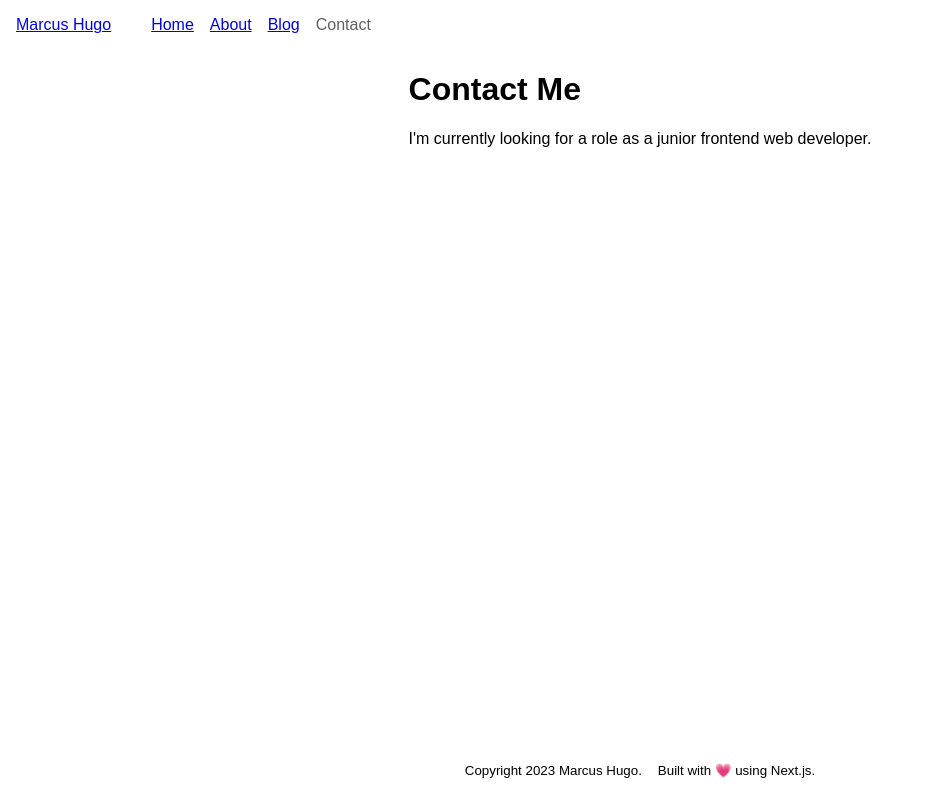
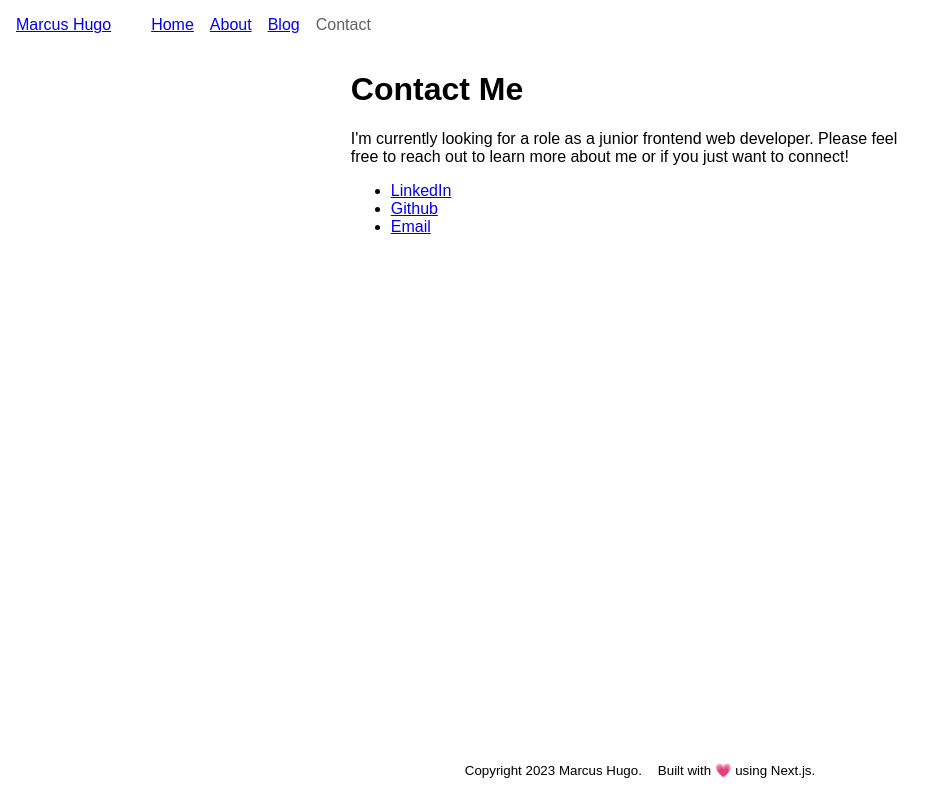
Before and after one commit to marcus-hugo/next.js-tutorial, a Next.js app: page /contact in a window 1280 px wide. Shown: the whole page, without its empty margins (0-943 px from the left). Built offline with nearby package versions, Linux system fonts and the light colour scheme.

Commit message:
updated content

```diff
--- a/pages/about.js
+++ b/pages/about.js
@@ -3,7 +3,9 @@ export default function About(props) {
     <main>
       <div>
         <h1>About Me</h1>
-        <p>Welcome to this amazing about page. Lorem ipsum dolor, sit amet consectetur adipisicing elit. Porro dolore officiis atque voluptas, quas, repellendus cum, magnam a alias unde reiciendis voluptates aliquam maxime laborum? Quae omnis eius impedit et?</p>
+        <p>I enjoy learing all things about web development. In every project, I strive for semantic HTML5, effecient CSS, and vanilla JavaScript, all the while keeping accessibilty, and a beautiful UI/UX in mind.</p>
+        <p>My background is in art, music, and auto mechanics. I've dabbled in painting, photography, music recording, sythesizers, and auto mechanics. I've always enjoyed technology. I think it's a very challenging field leaning more on the abstract.</p>
+        <p>I'm currently learning Eleventy, React, and now Next.js. When I'm not coding I enjoy watching movies and playing music.</p>
         <p>I have {props.repoCount} public repos on GitHub.</p>
         <a href="https://github.com/marcus-hugo" target="_blank" rel="noopener noreferrer">
           Visit my GitHub Profile
--- a/pages/contact.js
+++ b/pages/contact.js
@@ -5,7 +5,24 @@ export default function Contact() {
     <main>
       <div>
         <h1>Contact Me</h1>
-        <p>I'm currently looking for a role as a junior frontend web developer.</p>
+        <p>I'm currently looking for a role as a junior frontend web developer. Please feel free to reach out to learn more about me or if you just want to connect!</p>
+        <ul class="social-links-wrapper f jc-c g1">
+          <li>
+            <a class="social-icons__link" href="https://www.linkedin.com/in/marcus-hugo-27823b32" target="_blank" rel="noopener noreferrer">
+              <i class="bi bi-linkedin"></i>LinkedIn
+            </a>
+          </li>
+          <li>
+            <a class="social-icons__link" href="https://github.com/marcus-hugo" target="_blank" rel="noopener noreferrer">
+              <i class="bi bi-github"></i>Github
+            </a>
+          </li>
+          <li>
+            <a class="social-icons__link" href="mailto:phantomboss300@yahoo.com">
+              <i class="bi bi-envelope-fill"></i>Email
+            </a>
+          </li>
+        </ul>
       </div>
     </main>
   )
--- a/pages/index.js
+++ b/pages/index.js
@@ -4,7 +4,7 @@ export default function Home(props) {
       <div>
         <h1>Hi, I'm Marcus Hugo.</h1>
         <h2>Frontend Web Developer.</h2>
-        <p>I'm a passionate self-taught frontend web developer, with over 2 years experience creating user friendly, accesible, and responsive web experiences.</p>
+        <p>I'm a passionate self-taught frontend web developer, with over 2 years experience creating user friendly, accessible, and responsive web experiences.</p>
       </div>
     </main>
   )
--- a/pages/posts/first-post.js
+++ b/pages/posts/first-post.js
@@ -5,8 +5,8 @@ export default function FirstPost() {
     <main>
       <article>
         <h1>Learing how to build a blog with Next.js!</h1>
-        <p>I'm following the best tutorial/documentation on React and going from React to Next! I've watched Brad Schiff's YouTube video 'Next.js Tutorial For Beginners', which is also great!</p>
-        <p>Next has feature called client-side navigation, which is faster than regular browser navigation. By using javascript and loading the full page when navigating.</p>
+        <p>I'm following the best tutorial/documentation on Next/React! I've also watched Brad Schiff's YouTube video 'Next.js Tutorial For Beginners', which is also great!</p>
+        <p>Next has feature called client-side navigation, which is faster than regular browser navigation. By using javascript and loading the full page when navigating. When a Link component is scrolled into view Next will load that page content.</p>
       </article>
     </main>
   )
```
